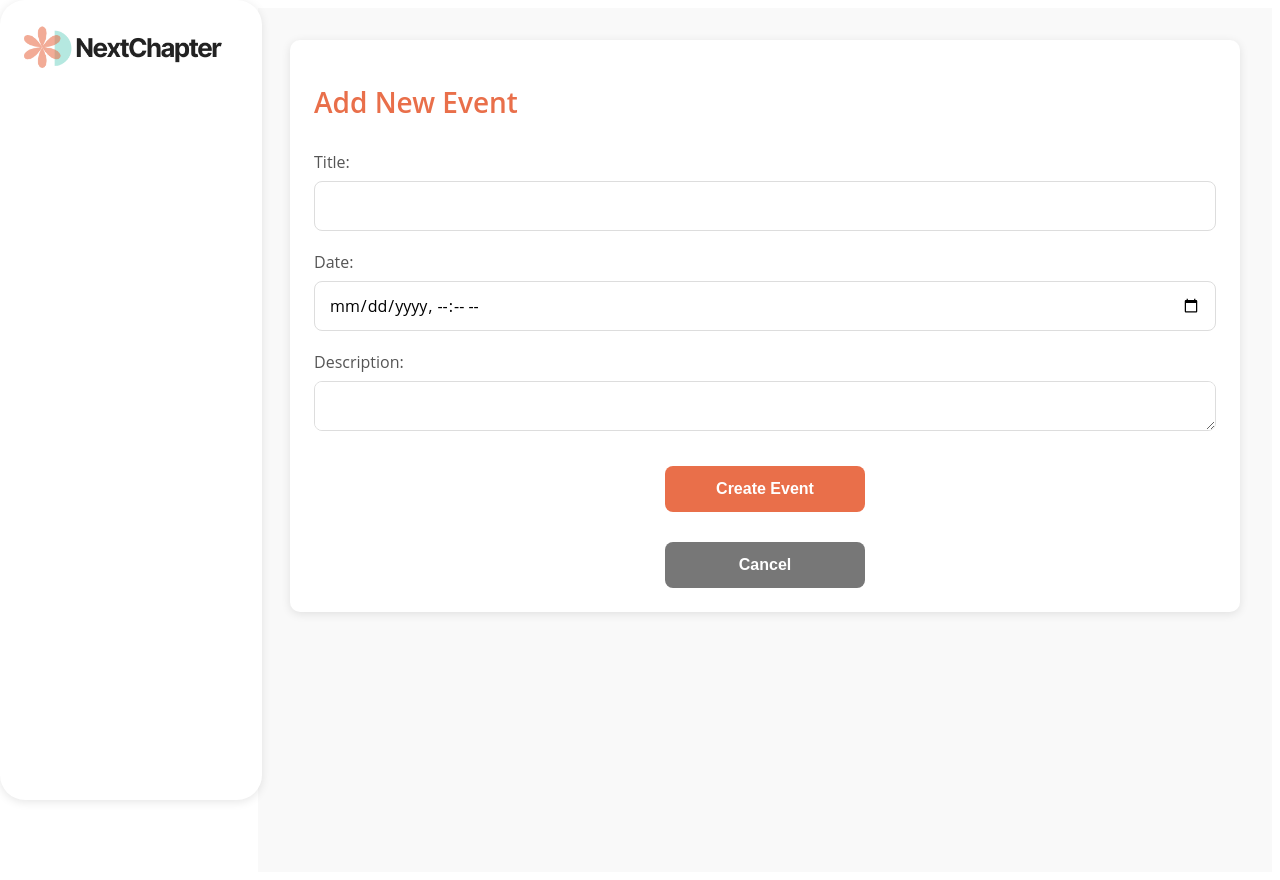
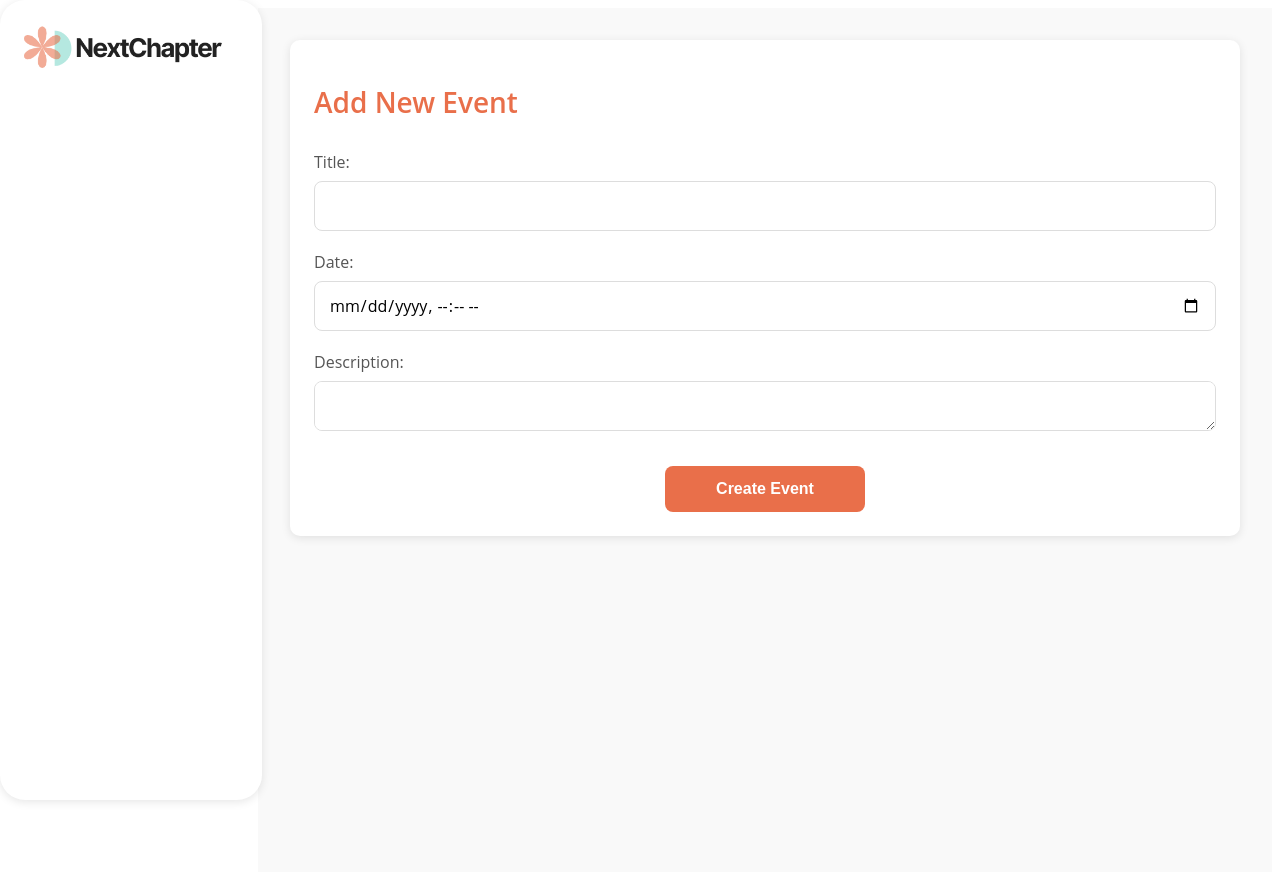
Before and after one commit to zahralmosawi/NextChapter, a Django app: template main_app/templates/events/add_event.html in a window 1280 px wide. Run offline with Django 5.2, Linux system fonts and the light colour scheme; the template is opened without the code that fills it: values that come from a table or form of the project are taken from there, others are empty.

Commit message:
removed cancel button

```diff
--- a/main_app/templates/events/add_event.html
+++ b/main_app/templates/events/add_event.html
@@ -75,16 +75,6 @@ button:hover {
   box-shadow: 0 4px 12px rgba(233, 111, 74, 0.3);
 }
 
-.cancel-btn {
-  background: #777;
-}
-
-.cancel-btn a {
-  color: white;
-  text-decoration: none;
-  display: block;
-}
-
 </style>
 <div class="container">
   <h1>Add New Event</h1>
@@ -92,7 +82,5 @@ button:hover {
   {% csrf_token %}
   {{ form.as_p }}
   <button type="submit">Create Event</button>
-  <button class="cancel-btn"><a href="{% url 'students_list' %}" class="view-all-events">Cancel</a></button>
-  </form>
 </div>
 {% endblock %}
```
